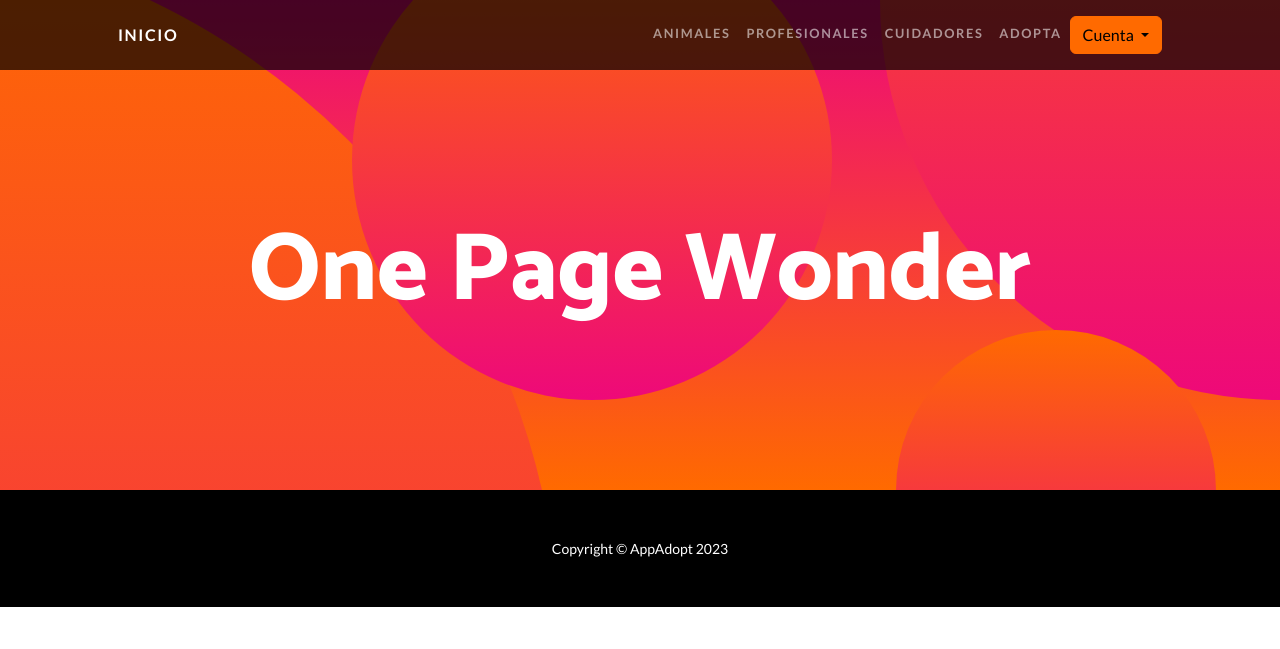
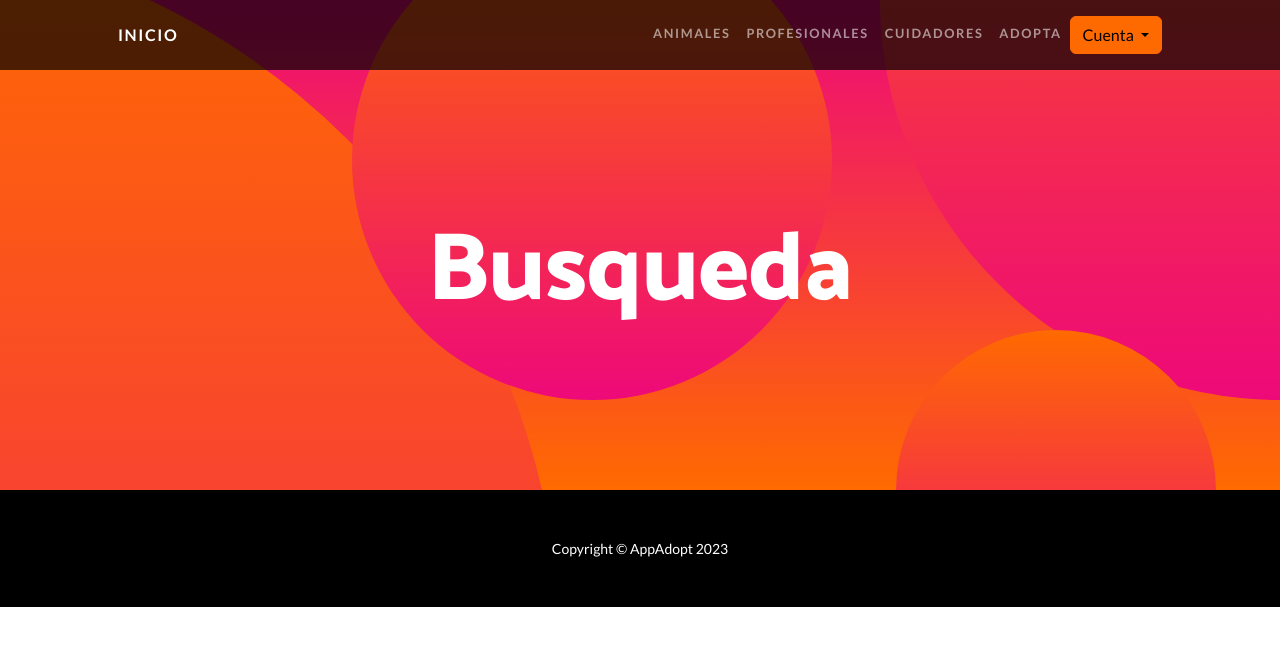
Before and after one commit to JohaTumio/finalPython-Tumio, a Django app: template Proyecto1/AppAdopt/templates/AppAdopt/resBusForm.html in a window 1280 px wide. Shown: the top 649 px of the page. Run offline with Django 4.2, Linux system fonts and the light colour scheme; the template is opened without the code that fills it, so the values that code supplies are empty; some libraries are stand-ins or nearby versions.

Commit message:
se arregla un block

```diff
--- a/Proyecto1/AppAdopt/templates/AppAdopt/acceso_restringido.html
+++ b/Proyecto1/AppAdopt/templates/AppAdopt/acceso_restringido.html
@@ -1,6 +1,7 @@
 {% extends 'AppAdopt/base.html' %}
 {% load static %}
 {% block title %} Acceso restringido {% endblock title %}
+{% block titulo %} Acceso restringido  {% endblock titulo %}
 
 {% block main %}
 
--- a/Proyecto1/AppAdopt/templates/AppAdopt/confirmacion_adopcion.html
+++ b/Proyecto1/AppAdopt/templates/AppAdopt/confirmacion_adopcion.html
@@ -1,6 +1,7 @@
 {% extends 'AppAdopt/base.html' %}
 {% load static %}
 {% block title %} Adopcion {% endblock title %}
+{% block titulo %} Adopcion  {% endblock titulo %}
 
 {% block main %}
 
--- a/Proyecto1/AppAdopt/templates/AppAdopt/resBusForm.html
+++ b/Proyecto1/AppAdopt/templates/AppAdopt/resBusForm.html
@@ -1,5 +1,7 @@
 {% extends 'AppAdopt/base.html' %}
 {% load static %}
+{% block title %} Busqueda {% endblock title %}
+{% block titulo %} Busqueda  {% endblock titulo %}
 
 {% block main %}
 
```
